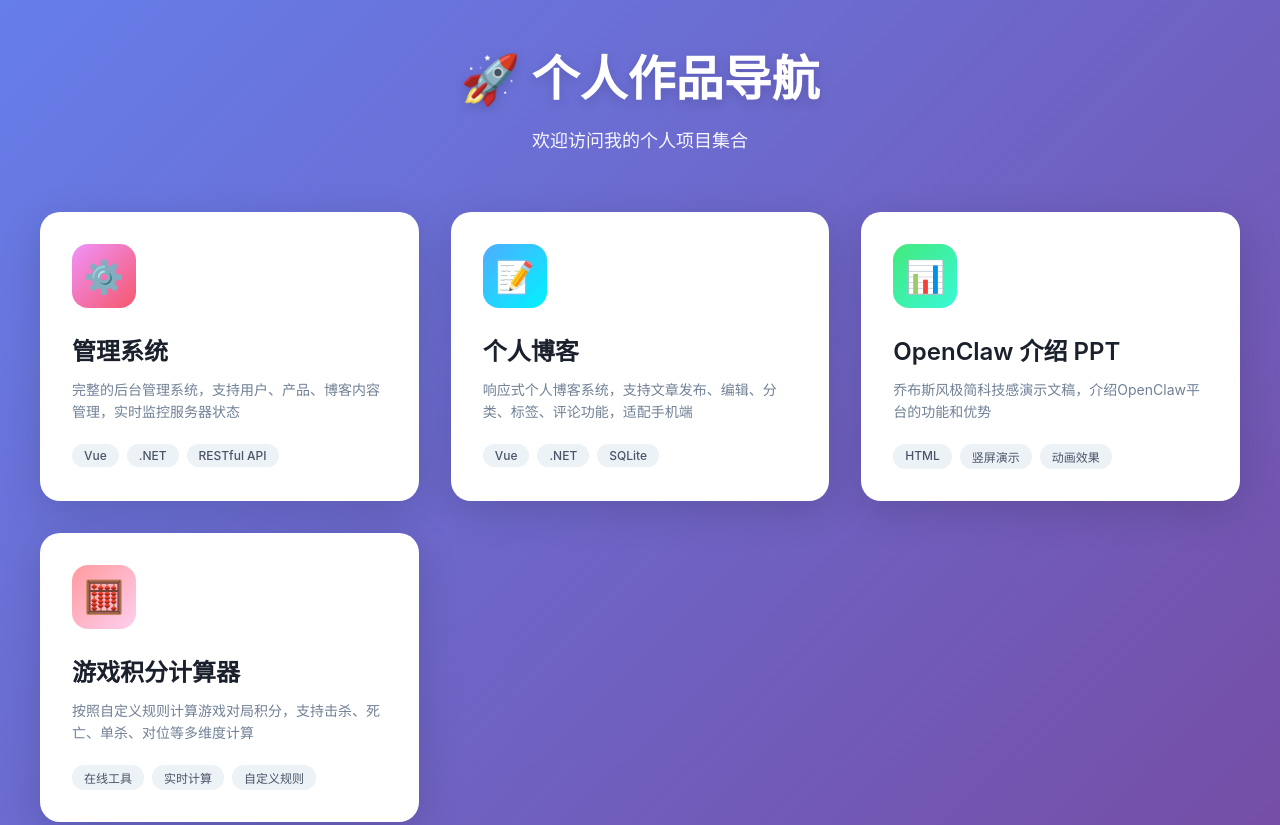
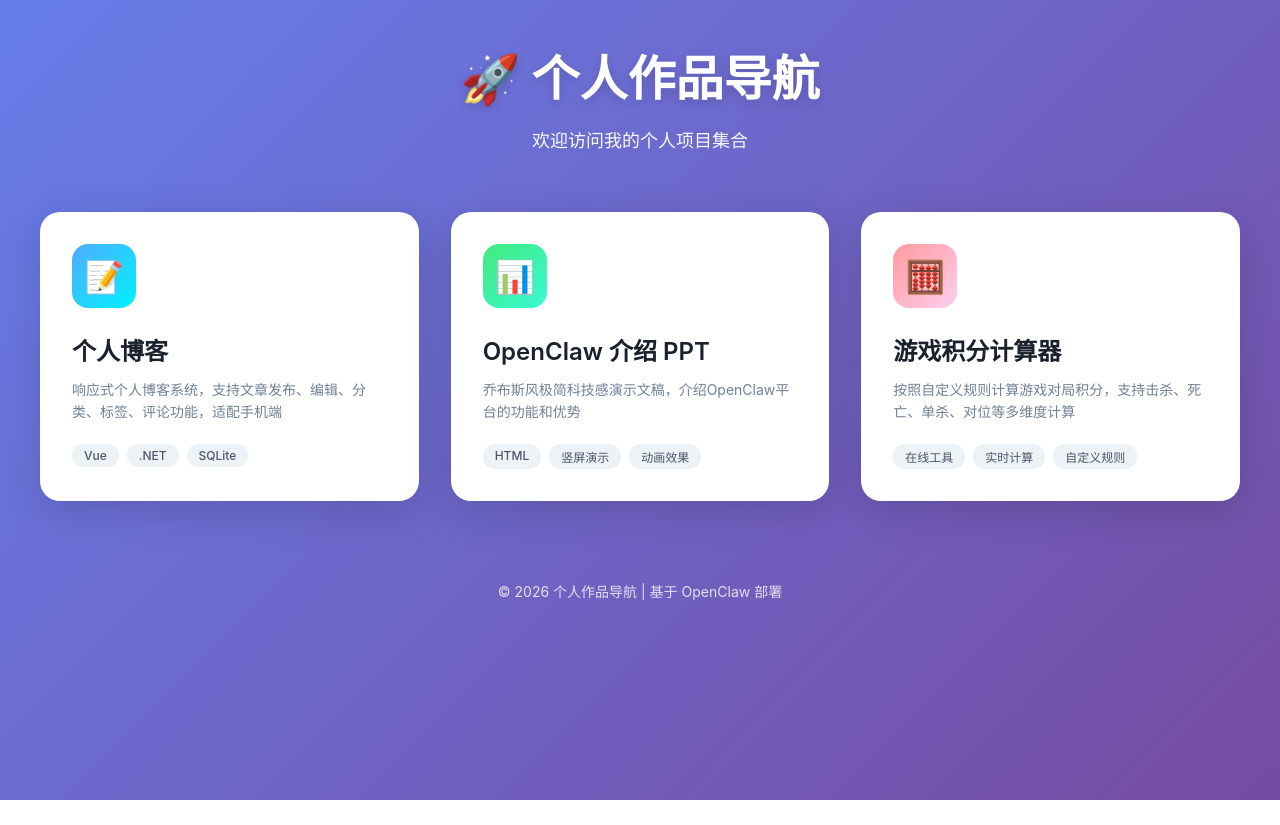
Before and after one commit to jinyafeng/portfolio, a plain HTML site: page index.html in a window 1280 px wide. Shown: the top 825 px of the page. After the commit the page ends 800 px from the top, so only its background shows below. Drawn offline with Linux system fonts and the light colour scheme.

Commit message:
移除作品集中的管理系统作品

```diff
--- a/index.html
+++ b/index.html
@@ -153,18 +153,6 @@
         </div>
 
         <div class="grid">
-            <a href="/admin" class="card">
-                <div class="card-icon admin">
-                    ⚙️
-                </div>
-                <h3>管理系统</h3>
-                <p>完整的后台管理系统，支持用户、产品、博客内容管理，实时监控服务器状态</p>
-                <div class="card-tags">
-                    <span class="tag">Vue</span>
-                    <span class="tag">.NET</span>
-                    <span class="tag">RESTful API</span>
-                </div>
-            </a>
 
             <a href="/blog" class="card">
                 <div class="card-icon blog">
```
